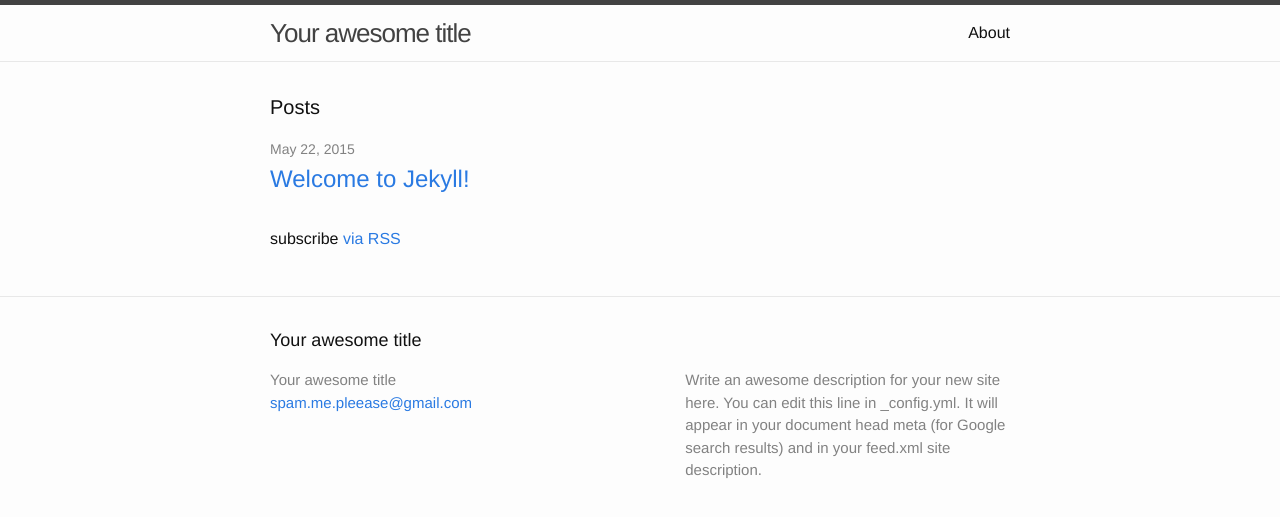
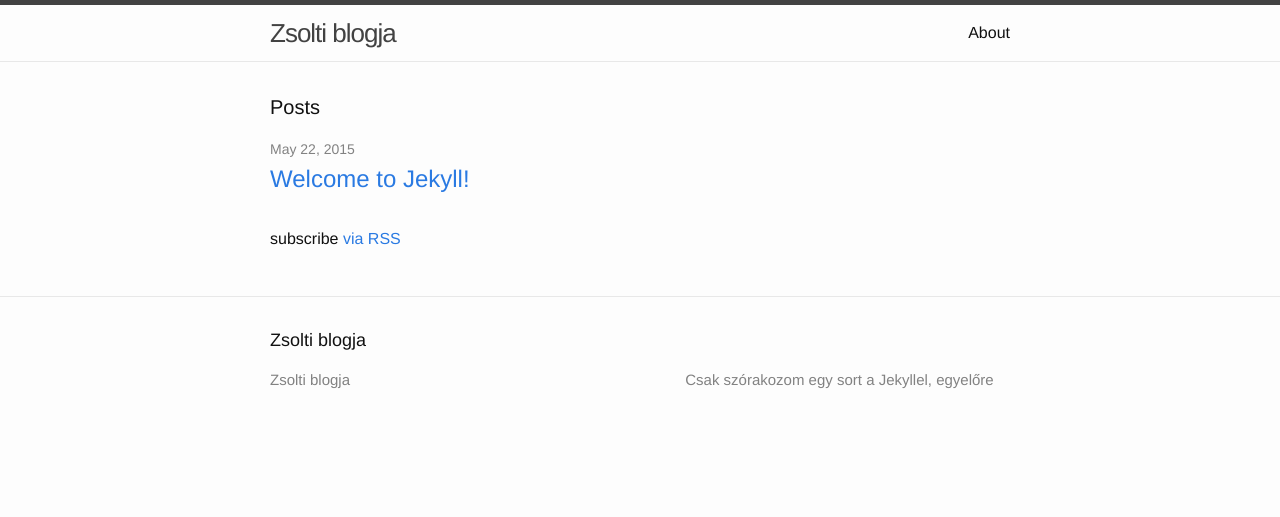
Before and after one commit to zsoltiblog/jekyll, a Jekyll site: the page built from index.html, in a window 1280 px wide. Shown: the top 517 px of the page. Built offline with Jekyll 4.4.1, drawn with Linux system fonts in a browser that asks for light colours; Markdown is read by kramdown in place of the engine named in the settings.

Commit message:
Jekyll config

```diff
--- a/_config.yml
+++ b/_config.yml
@@ -1,10 +1,8 @@
 # Site settings
-title: Your awesome title
-email: spam.me.pleease@gmail.com
+title: Zsolti blogja
+#email: spam.me.pleease@gmail.com
 description: > # this means to ignore newlines until "baseurl:"
-  Write an awesome description for your new site here. You can edit this
-  line in _config.yml. It will appear in your document head meta (for
-  Google search results) and in your feed.xml site description.
+  Csak szórakozom egy sort a Jekyllel, egyelőre
 baseurl: "" # the subpath of your site, e.g. /blog/
 url: "http://zsoltiblog.github.io" # the base hostname & protocol for your site
 #twitter_username: jekyllrb
```
